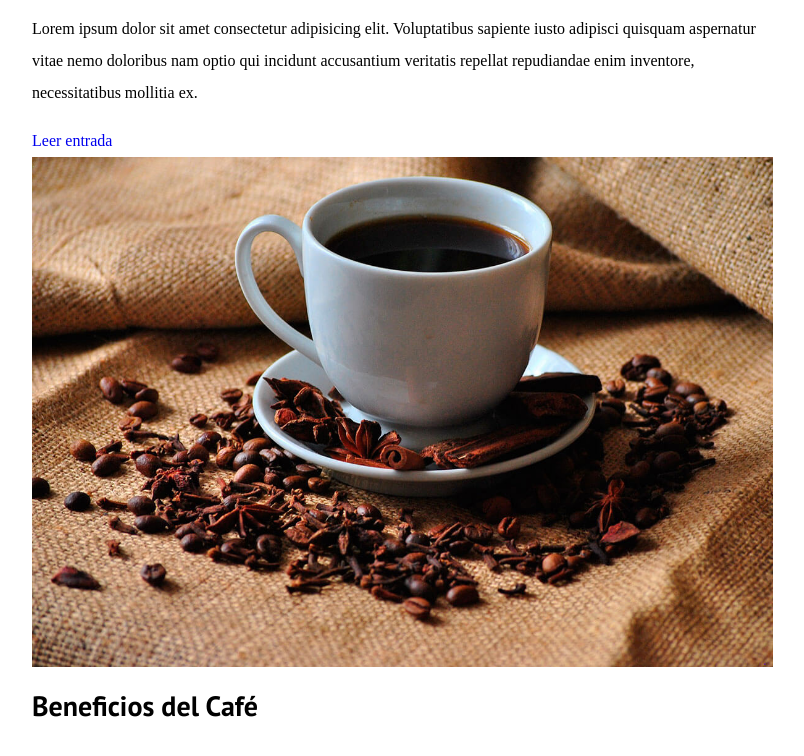
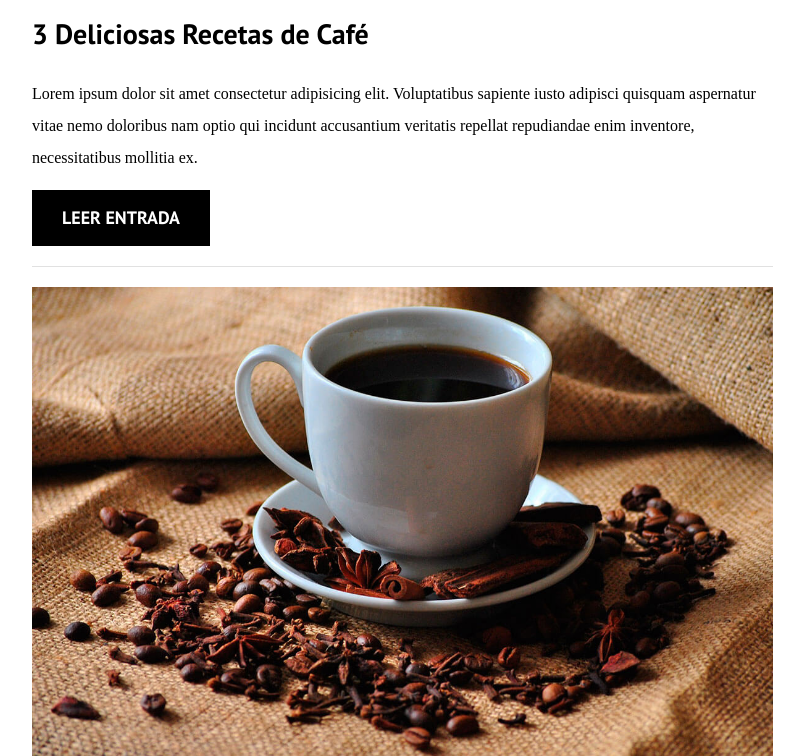
Before and after one commit to Erebuxs/BlogDeCaf-, a plain HTML site: page index.html in a window 1280 px wide. Shown: the part 2044-2800 px from the top of the page, without its empty margins (32-836 px from the left). Drawn offline with Linux system fonts and the light colour scheme.

Commit message:
Finalizando el Blog

```diff
--- a/css/style.css
+++ b/css/style.css
@@ -114,3 +114,32 @@ img {
         column-gap: 4rem;
     }
 }
+
+.entrada {
+    border-bottom: 1px solid var(--gris);
+    margin-bottom: 2rem;
+}
+.entrada:last-of-type{
+    border-bottom: none;
+    margin-bottom: 0;
+}
+
+.boton {
+    display: block;
+    font-family: var(--fuenteHeading);
+    color: var(--blanco);
+    text-align: center;
+    padding: 1rem 3rem;
+    font-size: 1.8rem;
+    text-transform: uppercase;
+    font-weight: 700;
+    margin-bottom: 2rem;
+}
+@media (min-width: 768px) {
+    .boton {
+        display: inline-block;
+    }
+}
+.boton--primario {
+    background-color: var(--negro);
+}
```
